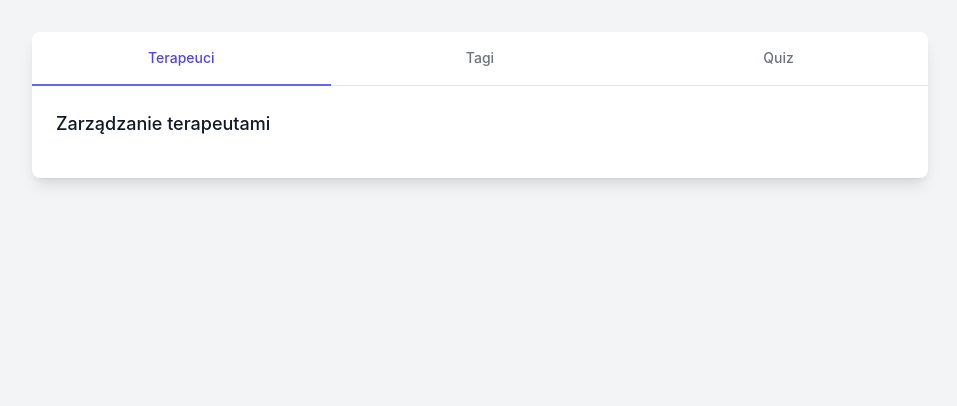
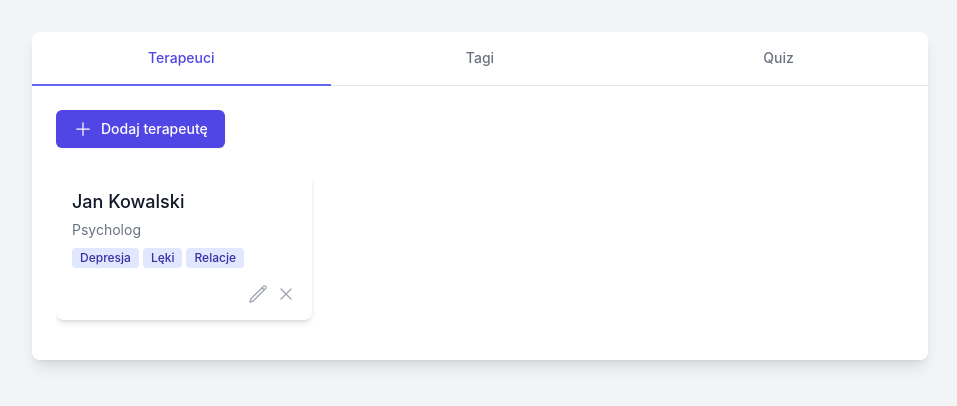
Before and after one commit to Usadowiony/otherapy, a React (Create React App) app in the folder frontend/: page /admin-dashboard in a window 1280 px wide. Shown: the top 406 px of the page, without its empty margins (160-1117 px from the left). Built offline with nearby package versions, Linux system fonts and the light colour scheme.

Commit message:
front end for adding new therapists

```diff
--- /dev/null
+++ b/frontend/src/components/admin/TherapistsManager.jsx
@@ -0,0 +1,213 @@
+import React, { useState } from 'react';
+import { PlusIcon, PencilIcon, XMarkIcon } from '@heroicons/react/24/outline';
+
+const TherapistsManager = () => {
+  const [isModalOpen, setIsModalOpen] = useState(false);
+  const [selectedTherapist, setSelectedTherapist] = useState(null);
+  const [formData, setFormData] = useState({
+    firstName: '',
+    lastName: '',
+    specialization: '',
+    tags: []
+  });
+
+  // Przykładowe dane - później będą pobierane z API
+  const [therapists] = useState([
+    {
+      id: 1,
+      firstName: 'Jan',
+      lastName: 'Kowalski',
+      specialization: 'Psycholog',
+      tags: ['Depresja', 'Lęki', 'Relacje']
+    },
+    // ... więcej terapeutów
+  ]);
+
+  const handleOpenModal = (therapist = null) => {
+    if (therapist) {
+      setSelectedTherapist(therapist);
+      setFormData({
+        firstName: therapist.firstName,
+        lastName: therapist.lastName,
+        specialization: therapist.specialization,
+        tags: therapist.tags
+      });
+    } else {
+      setSelectedTherapist(null);
+      setFormData({
+        firstName: '',
+        lastName: '',
+        specialization: '',
+        tags: []
+      });
+    }
+    setIsModalOpen(true);
+  };
+
+  const handleCloseModal = () => {
+    setIsModalOpen(false);
+    setSelectedTherapist(null);
+  };
+
+  const handleSubmit = (e) => {
+    e.preventDefault();
+    // TODO: Implementacja zapisu do API
+    handleCloseModal();
+  };
+
+  const handleTagToggle = (tag) => {
+    setFormData(prev => ({
+      ...prev,
+      tags: prev.tags.includes(tag)
+        ? prev.tags.filter(t => t !== tag)
+        : [...prev.tags, tag]
+    }));
+  };
+
+  return (
+    <div className="space-y-6">
+      {/* Przycisk dodawania */}
+      <button
+        onClick={() => handleOpenModal()}
+        className="inline-flex items-center px-4 py-2 border border-transparent text-sm font-medium rounded-md shadow-sm text-white bg-indigo-600 hover:bg-indigo-700 focus:outline-none focus:ring-2 focus:ring-offset-2 focus:ring-indigo-500"
+      >
+        <PlusIcon className="h-5 w-5 mr-2" />
+        Dodaj terapeutę
+      </button>
+
+      {/* Karuzela terapeutów */}
+      <div className="relative">
+        <div className="overflow-x-auto">
+          <div className="flex space-x-4 pb-4">
+            {therapists.map((therapist) => (
+              <div
+                key={therapist.id}
+                className="flex-none w-64 bg-white rounded-lg shadow-md p-4"
+              >
+                <h3 className="text-lg font-medium text-gray-900">
+                  {therapist.firstName} {therapist.lastName}
+                </h3>
+                <p className="text-sm text-gray-500 mt-1">
+                  {therapist.specialization}
+                </p>
+                <div className="mt-2 flex flex-wrap gap-1">
+                  {therapist.tags.map((tag) => (
+                    <span
+                      key={tag}
+                      className="inline-flex items-center px-2 py-0.5 rounded text-xs font-medium bg-indigo-100 text-indigo-800"
+                    >
+                      {tag}
+                    </span>
+                  ))}
+                </div>
+                <div className="mt-4 flex justify-end space-x-2">
+                  <button
+                    onClick={() => handleOpenModal(therapist)}
+                    className="text-gray-400 hover:text-gray-500"
+                  >
+                    <PencilIcon className="h-5 w-5" />
+                  </button>
+                  <button
+                    onClick={() => {/* TODO: Implementacja usuwania */}}
+                    className="text-gray-400 hover:text-red-500"
+                  >
+                    <XMarkIcon className="h-5 w-5" />
+                  </button>
+                </div>
+              </div>
+            ))}
+          </div>
+        </div>
+      </div>
+
+      {/* Modal */}
+      {isModalOpen && (
+        <div className="fixed inset-0 bg-gray-500 bg-opacity-75 flex items-center justify-center p-4">
+          <div className="bg-white rounded-lg max-w-md w-full p-6">
+            <h2 className="text-lg font-medium text-gray-900 mb-4">
+              {selectedTherapist ? 'Edytuj terapeutę' : 'Dodaj terapeutę'}
+            </h2>
+            <form onSubmit={handleSubmit} className="space-y-4">
+              <div>
+                <label className="block text-sm font-medium text-gray-700">
+                  Imię
+                </label>
+                <input
+                  type="text"
+                  value={formData.firstName}
+                  onChange={(e) => setFormData(prev => ({ ...prev, firstName: e.target.value }))}
+                  className="mt-1 block w-full rounded-md border-gray-300 shadow-sm focus:border-indigo-500 focus:ring-indigo-500 sm:text-sm"
+                  required
+                />
+              </div>
+              <div>
+                <label className="block text-sm font-medium text-gray-700">
+                  Nazwisko
+                </label>
+                <input
+                  type="text"
+                  value={formData.lastName}
+                  onChange={(e) => setFormData(prev => ({ ...prev, lastName: e.target.value }))}
+                  className="mt-1 block w-full rounded-md border-gray-300 shadow-sm focus:border-indigo-500 focus:ring-indigo-500 sm:text-sm"
+                  required
+                />
+              </div>
+              <div>
+                <label className="block text-sm font-medium text-gray-700">
+                  Specjalizacja
+                </label>
+                <input
+                  type="text"
+                  value={formData.specialization}
+                  onChange={(e) => setFormData(prev => ({ ...prev, specialization: e.target.value }))}
+                  className="mt-1 block w-full rounded-md border-gray-300 shadow-sm focus:border-indigo-500 focus:ring-indigo-500 sm:text-sm"
+                  required
+                />
+              </div>
+              <div>
+                <label className="block text-sm font-medium text-gray-700 mb-2">
+                  Tagi
+                </label>
+                <div className="flex flex-wrap gap-2">
+                  {['Depresja', 'Lęki', 'Relacje', 'Trauma', 'Uzależnienia'].map((tag) => (
+                    <button
+                      key={tag}
+                      type="button"
+                      onClick={() => handleTagToggle(tag)}
+                      className={`
+                        px-3 py-1 rounded-full text-sm font-medium
+                        ${formData.tags.includes(tag)
+                          ? 'bg-indigo-100 text-indigo-800'
+                          : 'bg-gray-100 text-gray-800 hover:bg-gray-200'
+                        }
+                      `}
+                    >
+                      {tag}
+                    </button>
+                  ))}
+                </div>
+              </div>
+              <div className="flex justify-end space-x-3 mt-6">
+                <button
+                  type="button"
+                  onClick={handleCloseModal}
+                  className="px-4 py-2 border border-gray-300 rounded-md text-sm font-medium text-gray-700 hover:bg-gray-50"
+                >
+                  Anuluj
+                </button>
+                <button
+                  type="submit"
+                  className="px-4 py-2 border border-transparent rounded-md shadow-sm text-sm font-medium text-white bg-indigo-600 hover:bg-indigo-700"
+                >
+                  {selectedTherapist ? 'Zapisz' : 'Dodaj'}
+                </button>
+              </div>
+            </form>
+          </div>
+        </div>
+      )}
+    </div>
+  );
+};
+
+export default TherapistsManager;
--- a/frontend/src/pages/AdminPanelPage.jsx
+++ b/frontend/src/pages/AdminPanelPage.jsx
@@ -1,4 +1,5 @@
 import React, { useState } from 'react';
+import TherapistsManager from '../components/admin/TherapistsManager';
 
 const AdminPanelPage = () => {
   const [activeTab, setActiveTab] = useState('therapists');
@@ -37,20 +38,13 @@ const AdminPanelPage = () => {
 
           {/* Zawartość zakładek */}
           <div className="p-6">
-            {activeTab === 'therapists' && (
-              <div>
-                <h2 className="text-lg font-medium text-gray-900 mb-4">Zarządzanie terapeutami</h2>
-                {/* Tutaj będzie komponent do zarządzania terapeutami */}
-              </div>
-            )}
-
+            {activeTab === 'therapists' && <TherapistsManager />}
             {activeTab === 'tags' && (
               <div>
                 <h2 className="text-lg font-medium text-gray-900 mb-4">Zarządzanie tagami</h2>
                 {/* Tutaj będzie komponent do zarządzania tagami */}
               </div>
             )}
-
             {activeTab === 'quiz' && (
               <div>
                 <h2 className="text-lg font-medium text-gray-900 mb-4">Zarządzanie quizem</h2>
```
Also changed, not shown: 1 other file (tests, documents, lock files or other folders).
